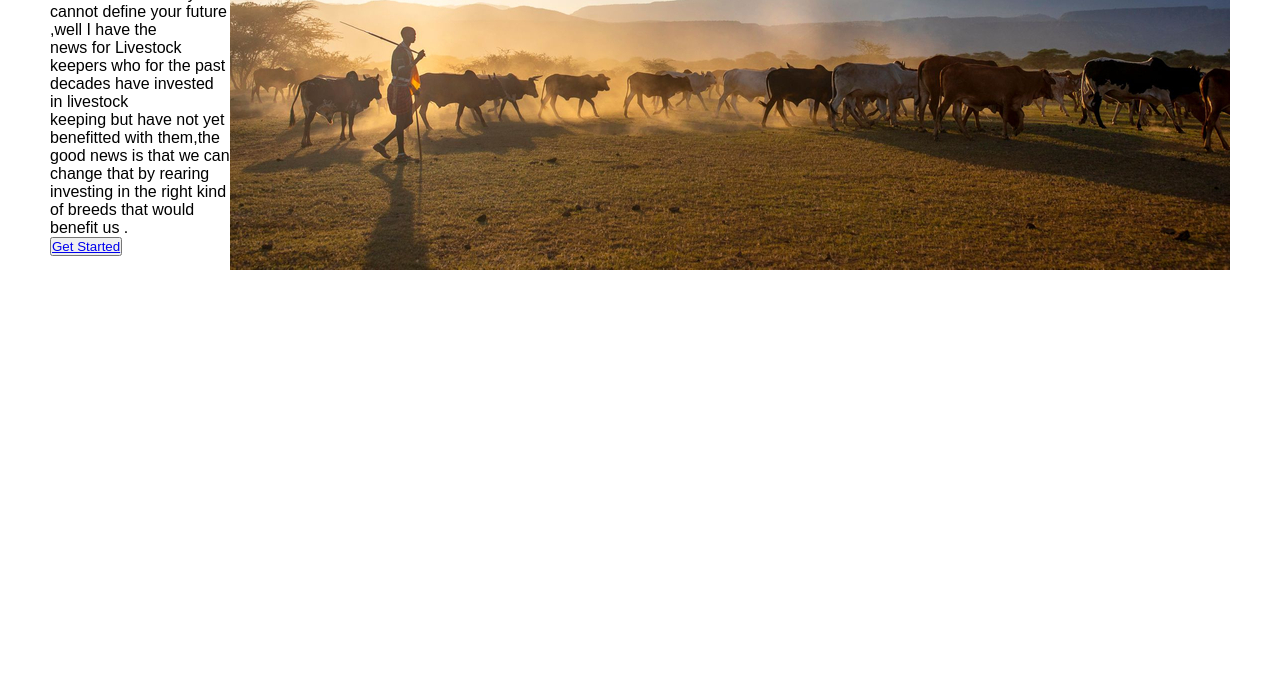
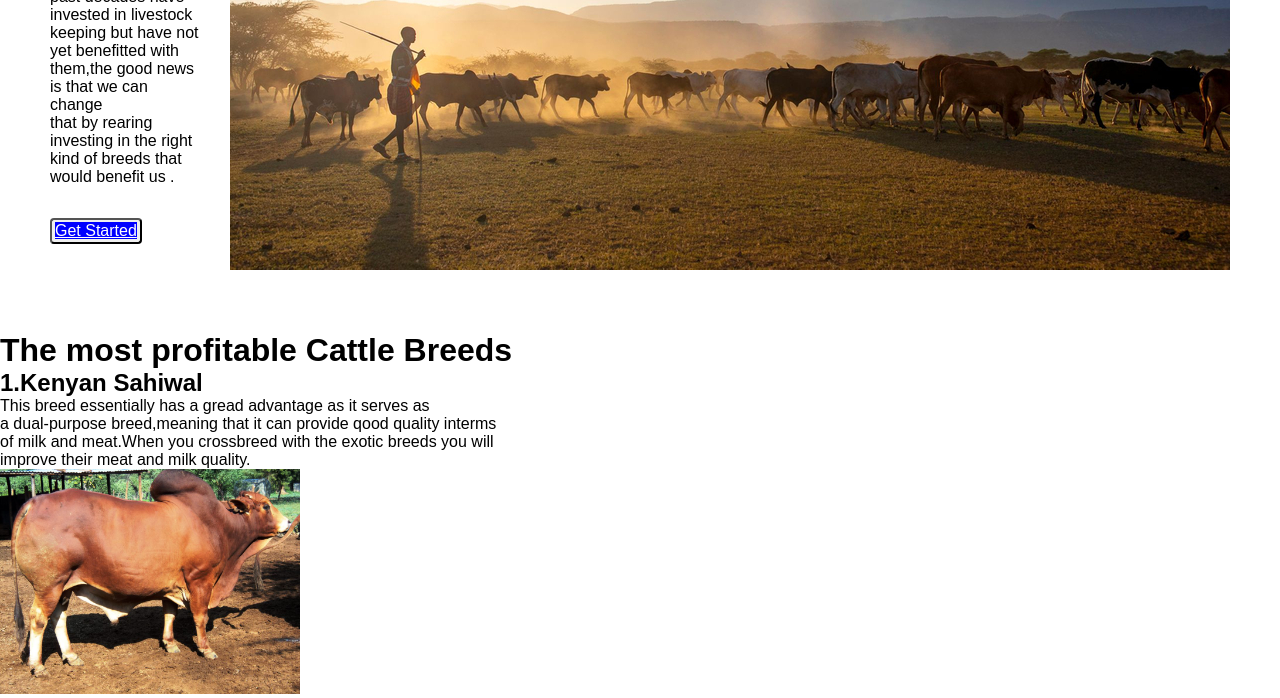
Before and after one commit to elvisrinkei14/LIvestock-Breed, a plain HTML site: page index.html in a window 1280 px wide. Shown: the part 468-1166 px from the top of the page. Before the commit the page ends 800 px from the top, so only its background shows below. Drawn offline with Linux system fonts and the light colour scheme.

Commit message:
coadded image

```diff
--- a/index.html
+++ b/index.html
@@ -6,7 +6,9 @@
     <meta name="viewport" content="width=device-width, initial-scale=1.0">
     <link rel="stylesheet" href="style.css">
     <link rel="stylesheet" href="https://use.fontawesome.com/releases/v5.15.4/css/all.css" integrity="sha384-DyZ88mC6Up2uqS4h/KRgHuoeGwBcD4Ng9SiP4dIRy0EXTlnuz47vAwmeGwVChigm" crossorigin="anonymous"/>
-
+    <link rel="preconnect" href="https://fonts.googleapis.com">
+    <link rel="preconnect" href="https://fonts.gstatic.com" crossorigin>
+    <link href="https://fonts.googleapis.com/css2?family=Kumbh+Sans&display=swap" rel="stylesheet">
     <title>Livestock Breed</title>
 </head>
 <body>
@@ -24,7 +26,9 @@
     <a href="/" class="navbar__links">Home</a>
 </li>
 <li class="navbar__item">
-    <a href="/" class="navbar__links">Blogs</a>
+    <a href="/" class="navbar__links">Blogs
+
+    </a>
 </li>
 <li class="navbar__item">
     <a href="/" class="navbar__links">Services</a>
@@ -44,10 +48,10 @@
     <div class="main__container">
         <div class="main__content">
             <h1>The CATTLE AND SHEEP BREEDS THAT CAN CHANGE YOUR LIFE</h1>
-            <p>The Past definateley cannot define your future ,well I have the <br>
-            news for Livestock keepers who for the past decades have invested in livestock <br>
-        keeping but have not yet benefitted with them,the good news is that we can change that by rearing <br>
-    investing in the right kind of breeds that would benefit us .</p>
+            <p>The Past definateley cannot define your future ,well I have news <br>
+                for Livestock keepers who for the past decades have invested in livestock <br>
+                keeping but have not yet benefitted with them,the good news is that we can change <br>
+                that by rearing investing in the right kind of breeds that would benefit us .</p>
     <button class="main__btn"><a href="/">Get Started</a></button>
 
         </div>
@@ -56,6 +60,19 @@
         </div>
     </div>
 </div>
+
+<!-- body section -->
+<div class="box2">
+    <h1>The most profitable Cattle Breeds</h1>
+    <h2>1.Kenyan Sahiwal</h2>
+    <p> This breed essentially has a gread advantage as it serves as <br>
+        a dual-purpose breed,meaning that it can provide qood quality interms <br>
+        of  milk and meat.When you crossbreed with the exotic breeds you will <br>
+        improve their meat and milk quality. <br>
+
+        <img src="images/sahiwal.jpg" alt="sahiwal Breed" id="sahiwal">
+    </p>
+</div>
 <script src="index.js
 "></script>
 </body>
--- a/style.css
+++ b/style.css
@@ -5,6 +5,8 @@
     font-family: sans-serif;
 
 }
+
+
 .navbar{
     background-color: black;
     height: 80px;
@@ -73,7 +75,7 @@
     outline: none;
     border-radius: 4px;
     background: blue;
-    color: antiquewhite;
+    color: purple
  }
  .button:hover{
     background: red;
@@ -173,6 +175,8 @@ transform: translateY(8px) rotate(45deg);
 
 /* Hero section */
 .main__container{
+
+    position: cover;
     display: grid;
     grid-template-columns: 1fr 1fr;
     align-items: center;
@@ -184,3 +188,64 @@ transform: translateY(8px) rotate(45deg);
     max-width: 1300px;
     padding: 0 50px;
 }
+.main__content h1{
+    font-size: 1rem;
+    background-color: none;
+    background-image: linear-gradient(to top, white 0%,white 100%);
+margin-right: 70px;
+}
+.main__content h2{
+    font-size: 1rem;
+    background-color: none;
+    background-image: linear-gradient(to top, white 0%, white 100%);
+    margin-right: 300px;
+}
+.main__img__container{
+    margin-left: 30px;
+}
+
+
+
+.main__btn{
+    font-size: 1rem;
+    background-image: linear-gradient((to top, blue 0%, blue 100%));
+    padding: 2px 3px;
+    border-radius: 4px;
+    color: blueviolet;
+    margin-top: 2rem;
+    cursor: pointer;
+    position: relative;
+    transition: all 0.4s;
+}
+.main__btn a{
+    position: relative;
+    z-index: 2;
+    color: white;
+    background-color: blue
+
+}
+.main__btn:after {
+    position: relative;
+    content: '';
+    top: 0;
+    left: 0;
+    width: 0;
+    background: blue;
+    transition: all 0.4s;
+    border-radius: 4px;
+}
+.main__btn:hover{
+    color: deeppink;
+}
+.main__btn:hover::after{
+    width: 100%;
+}
+.box2 img{
+    width: 300px;
+    margin-left: 0px;
+    margin-right: 0px;
+}
+.box2 p{
+    margin-left: 0;
+    margin-right: 20px;
+}
```
Also changed, not shown: images/lif.avif (added), images/sahiwal.jpg (added), images/sun.jpeg (added).
